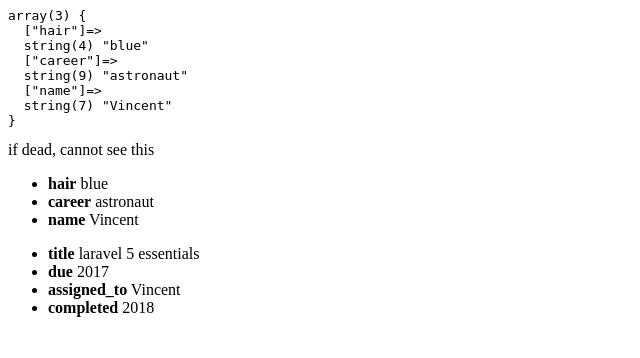
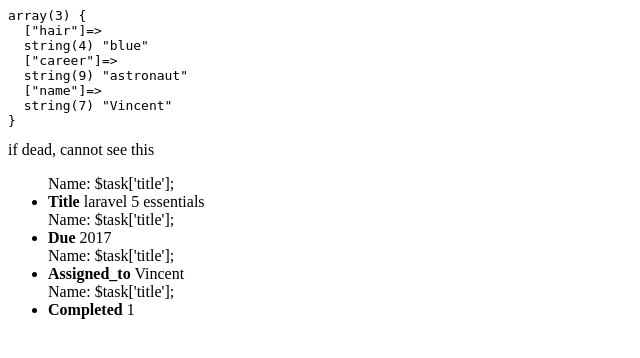
Before and after one commit to vincentdatanerds/laracasts-practice, a PHP site: page /index.php in a window 1280 px wide. Shown: the top 358 px of the page, without its empty margins (0-640 px from the left). Run offline with PHP 8.4, Linux system fonts and the light colour scheme.

Commit message:
printing out task components

```diff
--- a/php-for-beginners/index.php
+++ b/php-for-beginners/index.php
@@ -16,7 +16,7 @@ $task = [
 	'title' => 'laravel 5 essentials',
 	'due' => '2017',
 	'assigned_to' => 'Vincent',
-	'completed' => '2018'
+	'completed' => true
 
 
 ];
--- a/php-for-beginners/index.view.php
+++ b/php-for-beginners/index.view.php
@@ -26,28 +26,21 @@
 
 <body>
 
-	<ul>
-
-	 <?php foreach($person as $key => $feature): ?>
-
-	 	 <li><strong><?= $key; ?></strong> <?= $feature; ?></li>
 
 
 
-	 <?php endforeach; ?>
-	</ul>
+
+	<ul>
+
+		<?php foreach($task as $heading => $value): ?>
+
+			Name: $task['title'];
+
+			<li><strong><?= ucwords($heading); ?></strong> <?= $value; ?></li>
 
 
 
-		<ul>
-
-	 <?php foreach($task as $key => $feature): ?>
-
-	 	 <li><strong><?= $key; ?></strong> <?= $feature; ?></li>
-
-
-
-	 <?php endforeach; ?>
+		<?php endforeach; ?>
 	</ul>
 
 
```
